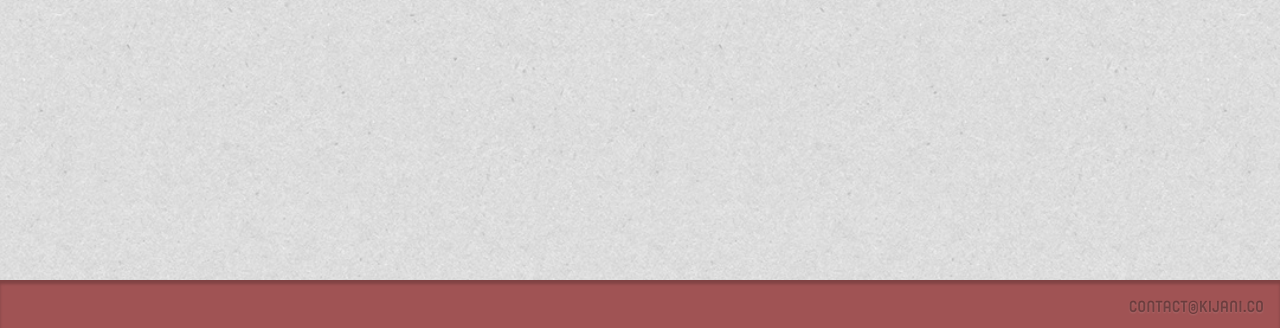
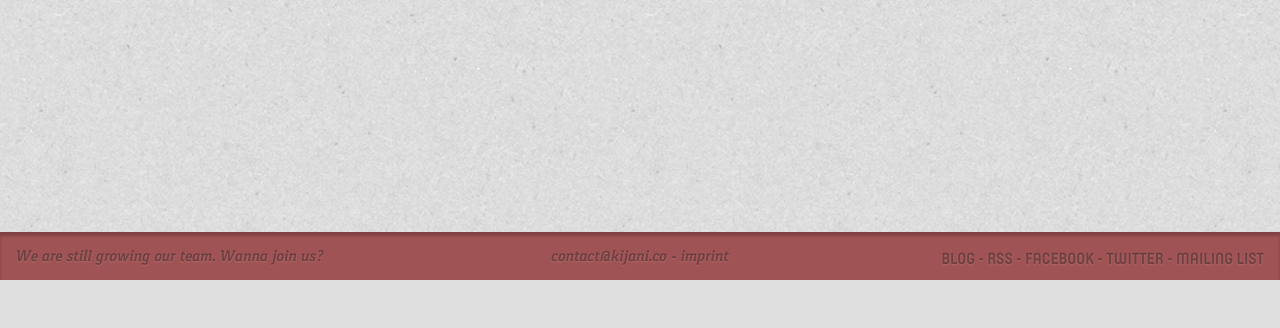
Before and after one commit to KijaniNGO/kijani.co, a PHP site: page / in a window 1280 px wide. Shown: the part 3720-4048 px from the top of the page. After the commit the page ends 4000 px from the top, so only its background shows below. Run offline with PHP 8.4, Linux system fonts and the light colour scheme.

Commit message:
various refactorings

```diff
--- a/css/styles.sass
+++ b/css/styles.sass
@@ -199,7 +199,7 @@ nav
 			font-size: 0.93em
 		.where
 			padding: 0.4em 2vw
-		.tumblr, .facebook, .twitter, .rss
+		.tumblr, .facebook, .twitter, .rss, .mail
 			font-family: FontAwesome
 			font-weight: 100
 			font-size: 0.85em
@@ -373,15 +373,34 @@ nav
 
 footer
 	position: relative
+	height: 48px
+	margin-top: -48px
 	background: $red
 	@include linear-gradient(to center, darken($red, 6%))
 	box-shadow: inset 0 4px 3px rgba(black, 0.2)
 	padding: 1em
-	font-family: Yummo
-	font-weight: 800
-	text-transform: uppercase
-	text-align: right
 	color: rgba(black, 0.35)
 	text-shadow: 0 1px 2px rgba(white, 0.15)
+	.left, .center
+		font-family: Gaspar
+		font-weight: bold
+		font-style: italic
+		display: inline-block
+	.left
+		width: 40%
+		text-align: left
+		float: left
+	.center
+		width: 20%
+		text-align: center
+		float: left
+	.right
+		font-family: Yummo
+		font-weight: 800
+		text-transform: uppercase
+		display: inline-block
+		width: 40%
+		text-align: right
+		float: left
 	a:hover
 		color: rgba(black, 0.2)
--- a/index.html
+++ b/index.html
@@ -44,6 +44,7 @@
 				<li class="donate">      <a href="#donate">donate</a></li>
 				<li class="tumblr">      <a href="http://blog.kijani.co"><i>&#xf173;</i></a></li>
 				<li class="rss">         <a href="http://blog.kijani.co/rss"><i>&#xf09e;</i></a></li>
+				<li class="mailing">     <a href="mail"><i style="font-size: 0.75em; vertical-align: 0.1em">&#xf0e0;</i></a></li>
 				<li class="facebook">    <a href="https://facebook.com/kijani.ngo"><i>&#xf09a;</i></a></li>
 				<li class="twitter">     <a href="https://twitter.com/KijaniNGO"><i>&#xf099;</i></a></li>
 			</ul>
@@ -196,8 +197,22 @@
 		DONATE
 	</section>
 	<footer>
-		<a href="">contact@kijani.co</a>
+		<div class="left">
+			<a href="docs/Join Kijani.pdf">We are still growing our team. Wanna join us?</a>
+		</div>
+		<dic class="center">
+			<a href="mailto:contact@kijani.co">contact@kijani.co</a> -
+			<a href="imprint">imprint</a>
+		</dic>
+		<div class="right">
+			<a href="http://blog.kijani.co">blog</a> -
+			<a href="http://blog.kijani.co/rss">rss</a> -
+			<a href="https://facebook.com/kijani.ngo">facebook</a> -
+			<a href="https://twitter.com/KijaniNGO">twitter</a> -
+			<a href="mailing">mailing list</a>
+		</div>
 	</footer>
+
 	<!-- SCRIPTS -->
 	<script type="text/javascript" src="js/skrollr.min.js"> </script>
 	<script type="text/javascript">
--- a/js/teamstatements.js
+++ b/js/teamstatements.js
@@ -120,7 +120,6 @@ $(document).ready(function() {
           return _results1;
         }).apply(this));
       }
-      console.log(id_nums);
       _results3 = [];
       for (_l = 0, _len = id_nums.length; _l < _len; _l++) {
         id_num = id_nums[_l];
```
Also changed, not shown: css/styles.css, 2 other files.
